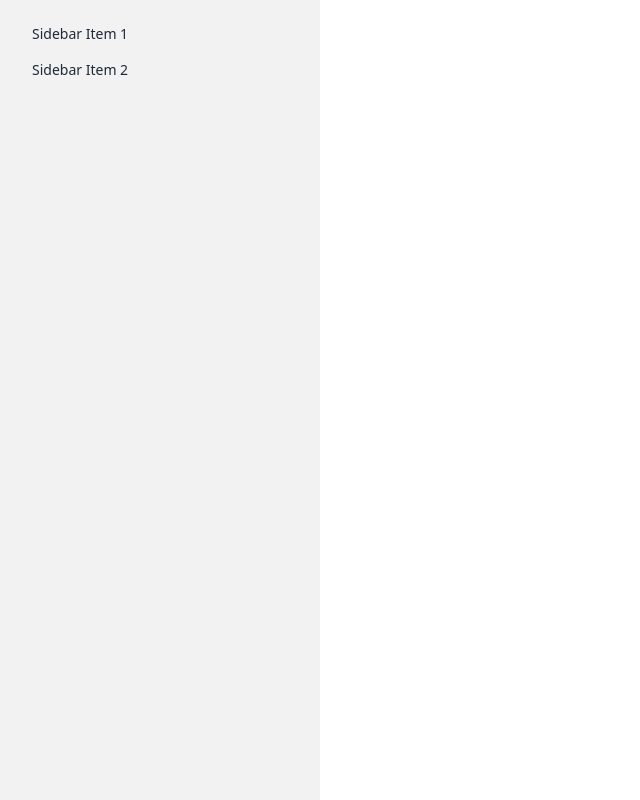
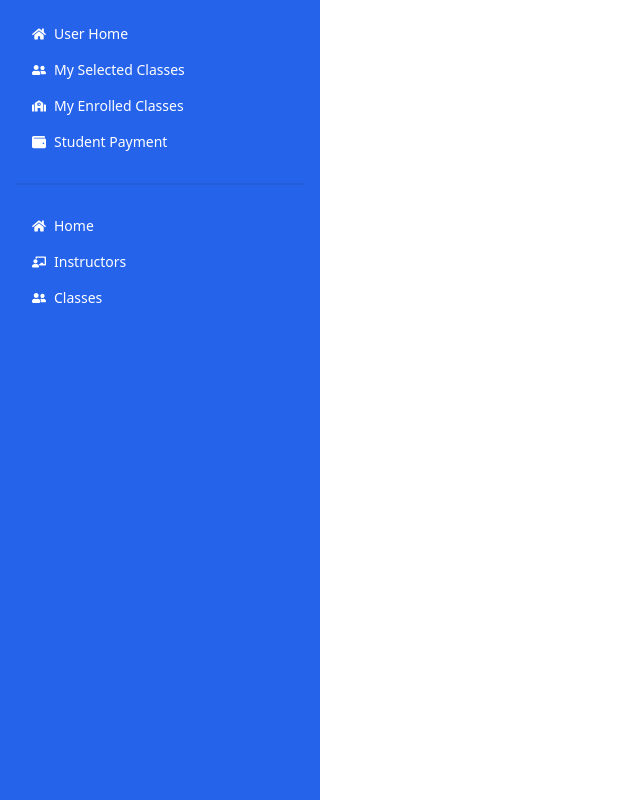
Before and after one commit to anighosal/Music-king, a React (Vite) app: page /dashboard in a window 1280 px wide. Shown: the whole page, without its empty margins (0-640 px from the left). Built offline with nearby package versions, Linux system fonts and the light colour scheme; no server answers.

Commit message:
dashboard all route setup

```diff
--- a/src/Layout/Dshboard.jsx
+++ b/src/Layout/Dshboard.jsx
@@ -1,5 +1,12 @@
 import React from "react";
-import { Outlet } from "react-router-dom";
+import { Link, Outlet } from "react-router-dom";
+import {
+  FaChalkboardTeacher,
+  FaHome,
+  FaSchool,
+  FaUserFriends,
+  FaWallet,
+} from "react-icons/fa";
 
 const Dshboard = () => {
   return (
@@ -16,13 +23,45 @@ const Dshboard = () => {
       </div>
       <div className="drawer-side">
         <label htmlFor="my-drawer-2" className="drawer-overlay"></label>
-        <ul className="menu p-4 w-80 h-full bg-base-200 text-base-content">
+        <ul className="menu p-4 w-80 h-full bg-blue-600 text-white">
           {/* Sidebar content here */}
           <li>
-            <a>Sidebar Item 1</a>
+            <Link>
+              <FaHome></FaHome> User Home
+            </Link>
           </li>
           <li>
-            <a>Sidebar Item 2</a>
+            <Link to="/dashboard/myselect">
+              <FaUserFriends></FaUserFriends> My Selected Classes
+            </Link>
+          </li>
+          <li>
+            <Link to="/dashboard/myenroll">
+              <FaSchool></FaSchool> My Enrolled Classes
+            </Link>
+          </li>
+
+          <li>
+            <Link>
+              <FaWallet></FaWallet> Student Payment
+            </Link>
+          </li>
+
+          <div className="divider"></div>
+          <li>
+            <Link to="/">
+              <FaHome></FaHome>Home
+            </Link>
+          </li>
+          <li>
+            <Link to="/instructors">
+              <FaChalkboardTeacher></FaChalkboardTeacher> Instructors
+            </Link>
+          </li>
+          <li>
+            <Link to="/classes">
+              <FaUserFriends></FaUserFriends> Classes
+            </Link>
           </li>
         </ul>
       </div>
--- a/src/Routes/Routes.jsx
+++ b/src/Routes/Routes.jsx
@@ -9,6 +9,7 @@ import Classes from "../pages/Classes/Classes";
 import Dshboard from "../Layout/Dshboard";
 import MySelect from "../pages/Dashboard/MySelect/MySelect";
 import Instructors from "../pages/Instructors/Instructors";
+import MyEnroll from "../pages/Dashboard/MyEnroll/MyEnroll";
 
 export const router = createBrowserRouter([
   {
@@ -45,6 +46,10 @@ export const router = createBrowserRouter([
         path: "myselect",
         element: <MySelect></MySelect>,
       },
+      {
+        path: "myenroll",
+        element: <MyEnroll></MyEnroll>,
+      },
     ],
   },
 
--- /dev/null
+++ b/src/pages/Dashboard/MyEnroll/MyEnroll.jsx
@@ -0,0 +1,11 @@
+import React from "react";
+
+const MyEnroll = () => {
+  return (
+    <div>
+      <h2>my enrol</h2>
+    </div>
+  );
+};
+
+export default MyEnroll;
--- a/src/pages/Home/PopularInstructor/PopularInstructor.jsx
+++ b/src/pages/Home/PopularInstructor/PopularInstructor.jsx
@@ -15,7 +15,7 @@ const PopularInstructor = () => {
   return (
     <div>
       <h2 className="text-center font-bold text-3xl text-red-800 mb-6">
-        Top 6 instructors are here
+        Popular Top 6 instructors are here
       </h2>
       <div className="grid grid-cols-1 md:grid-cols-2 lg:grid-cols-3 gap-5">
         {topTeacher.slice(0, 6).map((teacher) => (
--- a/src/pages/Instructors/InstructorCard.jsx
+++ b/src/pages/Instructors/InstructorCard.jsx
@@ -12,7 +12,7 @@ const InstructorCard = ({ instructor }) => {
           <h2 className="card-title">Name: {musicInstructorName}</h2>
           <p className="text-blue-500 font-bold">Email: {instructorEmail}</p>
           <div className="card-actions justify-center">
-            <button className="btn btn-primary w-full">Buy Now</button>
+            <button className="btn btn-primary w-full">Details</button>
           </div>
         </div>
       </div>
--- a/src/pages/Shared/Navbar/Navbar.jsx
+++ b/src/pages/Shared/Navbar/Navbar.jsx
@@ -21,6 +21,9 @@ const Navbar = () => {
       </li>
       <li>
         <Link to="/classes">Classes</Link>
+      </li>
+      <li>
+        <Link to="/dashboard">Dashboard</Link>
       </li>
 
       {user?.photoURL ? (
```
